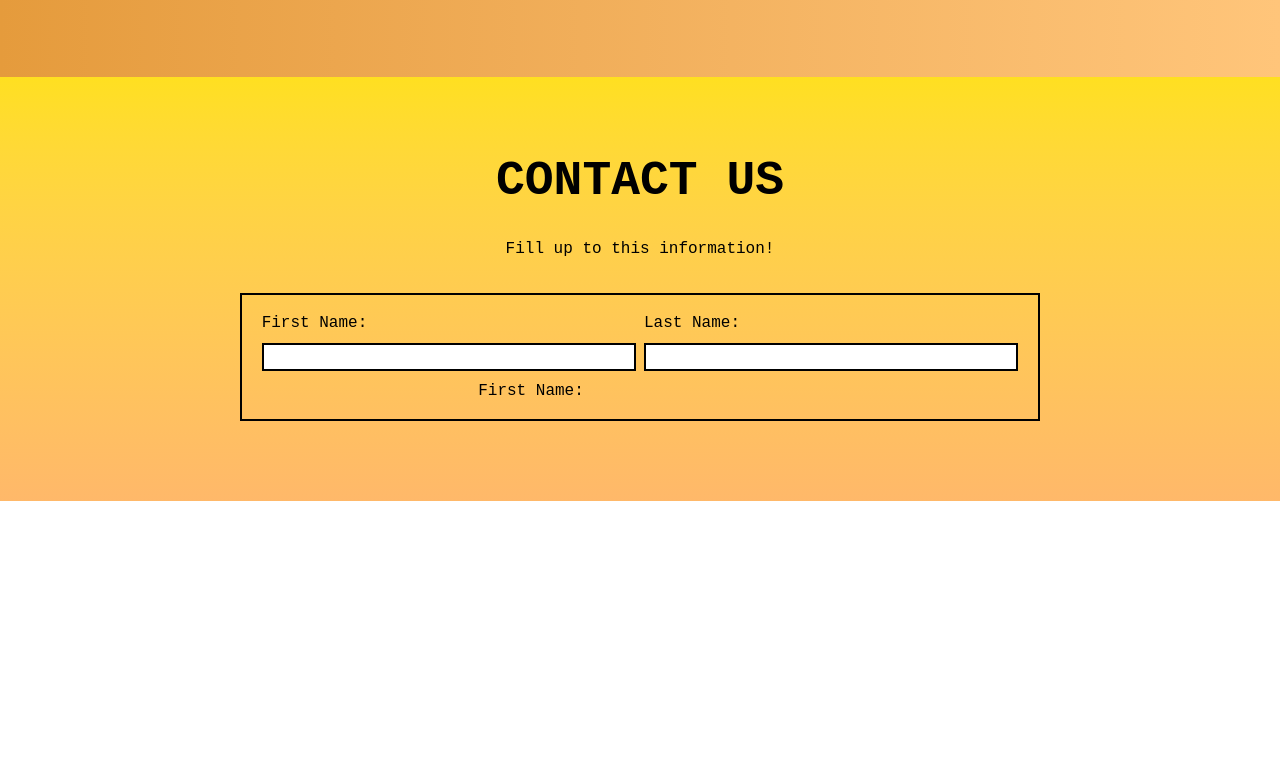
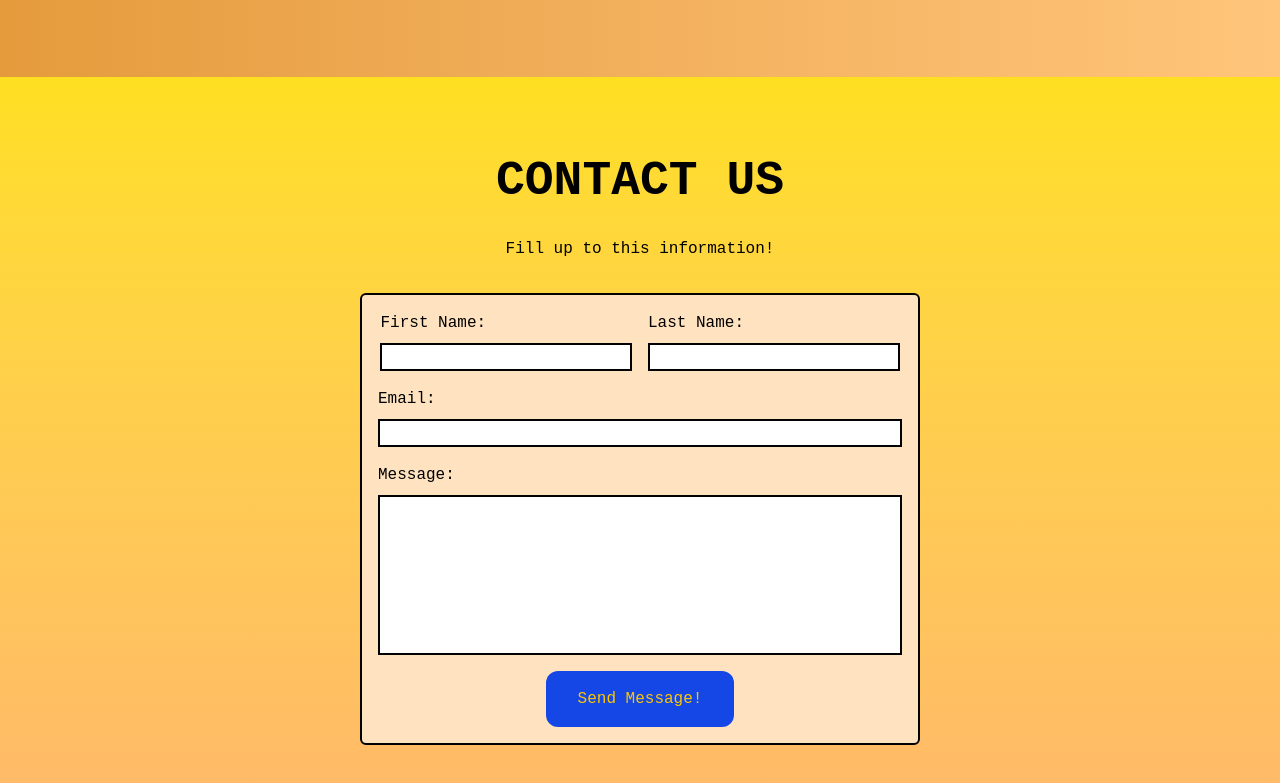
Before and after one commit to code-monty/nf-my-portfolio-web-1, a website: page index.html in a window 1280 px wide. Shown: the part 2670-3453 px from the top of the page. Before the commit the page ends 3171 px from the top, so only its background shows below. Drawn offline with Linux system fonts and the light colour scheme.

Commit message:
contact form nf_3

```diff
--- a/index.html
+++ b/index.html
@@ -124,7 +124,7 @@
         <!--Title-->
         <h1 class="text-5xl font-bold">EXPERIENCE</h1>
         <!--3 Box EXP-->
-        <div class="w-full flex flex-col md:flex-row items-center justify-center gap-8">
+        <div class="w-full flex flex-col lg:flex-row items-center justify-center gap-8">
             <!--Each Box-->
             <div class="border-2 w-[20em] p-4 bg-[#FFE2BF] flex flex-col items-center justify-center rounded-2xl gap-4">
                 <!--Title and Logo-->
@@ -181,17 +181,28 @@
         <p>Fill up to this information!</p>
         <!--FORM-->
         <div class="">
-        <form action="#" class="max-w-[25em] md:max-w-[50em] border-2 p-4 flex flex-col md:flex-row flex-wrap items-center justify-center gap-2">
-            <div class="flex flex-col flex-wrap w-full md:w-[49%] gap-2">
+        <form action="#" class="max-w-[25em] md:max-w-[35em] p-4 flex flex-col md:flex-row flex-wrap items-center justify-center gap-4 bg-[#FFE2BF] border-2 rounded-md">
+
+            <div class="flex flex-col flex-wrap w-full md:w-[48%] gap-2 max-sm:text-center">
             <label for ="fname">First Name:</label>
             <input type="text" name="fname" class="fname bg-white border-2">
             </div>
-            <div class="flex flex-col flex-wrap w-full md:w-[49%] gap-2">
+            <div class="flex flex-col flex-wrap w-full md:w-[48%] gap-2 max-sm:text-center">
             <label for ="fname">Last Name:</label>
             <input type="text" name="fname" class="lname bg-white border-2">
-            </div>
-            <label for ="fname">First Name:</label>
-            <input type="text" name="fname">
+          </div>
+            <div class="flex flex-col flex-wrap w-full gap-2 max-sm:text-center">
+            <label for ="fname">Email:</label>
+            <input type="text" name="fname" class="lname bg-white border-2">
+          </div>
+          <div class="flex flex-col flex-wrap w-full gap-2 max-sm:text-center">
+            <label for ="fname">Message:</label>
+            <input type="text" name="fname" class="lname bg-white border-2 h-[10em]">
+          </div>
+
+          <a href="#" class="bg-blue-700 text-yellow-400 p-4 px-8 rounded-xl transition duration-300 hover:bg-blue-900">Send Message!</a>
+
+
         </form>
         </div>
     </section>
```
Also changed, not shown: src/output.css.
